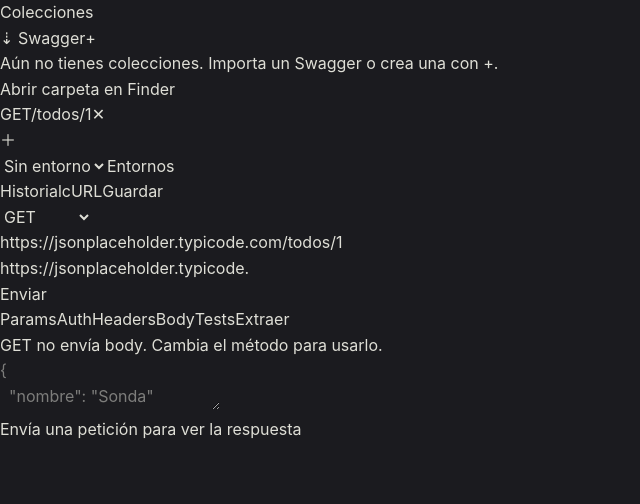
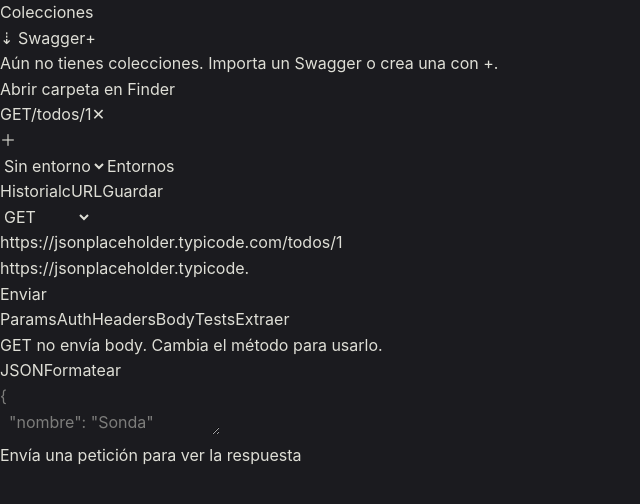
Before and after one commit to SaulitoMS/sonda, a React (Vite) app in the folder src/renderer/: page / in a window 1280 px wide. Both pictures are taken after a click on the button "Body". Shown: the top 504 px of the page, without its empty margins (0-640 px from the left). Built offline with nearby package versions, Linux system fonts and the light colour scheme.

Commit message:
feat(body): agregar botón para formatear y validar JSON

```diff
--- a/src/renderer/src/components/RequestPanel.tsx
+++ b/src/renderer/src/components/RequestPanel.tsx
@@ -75,6 +75,27 @@ export function RequestPanel(): React.JSX.Element {
   const activeHeaders = headers.filter((h) => h.enabled && h.key.trim()).length
   const bodyDisabled = method === 'GET' || method === 'HEAD'
 
+  const jsonError = useMemo<string | null>(() => {
+  const text = body.trim()
+  if (!text || !/^[[{]/.test(text)) return null
+  // Con {{variables}} no es JSON válido todavía; no molestamos
+  if (/\{\{.*?\}\}/.test(text)) return null
+  try {
+    JSON.parse(text)
+    return null
+  } catch (e) {
+    return e instanceof Error ? e.message : 'JSON inválido'
+  }
+}, [body])
+
+const formatBody = (): void => {
+  try {
+    setBody(JSON.stringify(JSON.parse(body), null, 2))
+  } catch {
+    /* si no es JSON, no se toca */
+  }
+}
+
   return (
     <div className="flex min-h-0 flex-1 flex-col">
       <div className="flex border-b border-zinc-800 px-2">
@@ -130,6 +151,18 @@ export function RequestPanel(): React.JSX.Element {
                 {method} no envía body. Cambia el método para usarlo.
               </p>
             )}
+            <div className="flex items-center justify-between">
+              <span className={`text-xs ${jsonError ? 'text-red-400' : 'text-zinc-500'}`}>
+                {jsonError ? `JSON inválido: ${jsonError}` : 'JSON'}
+              </span>
+              <button
+                onClick={formatBody}
+                disabled={!body.trim()}
+                className="rounded bg-zinc-800 px-2 py-1 text-xs text-zinc-300 hover:bg-zinc-700 disabled:opacity-40"
+              >
+                Formatear
+              </button>
+            </div>
             <textarea
               value={body}
               onChange={(e) => setBody(e.target.value)}
```
